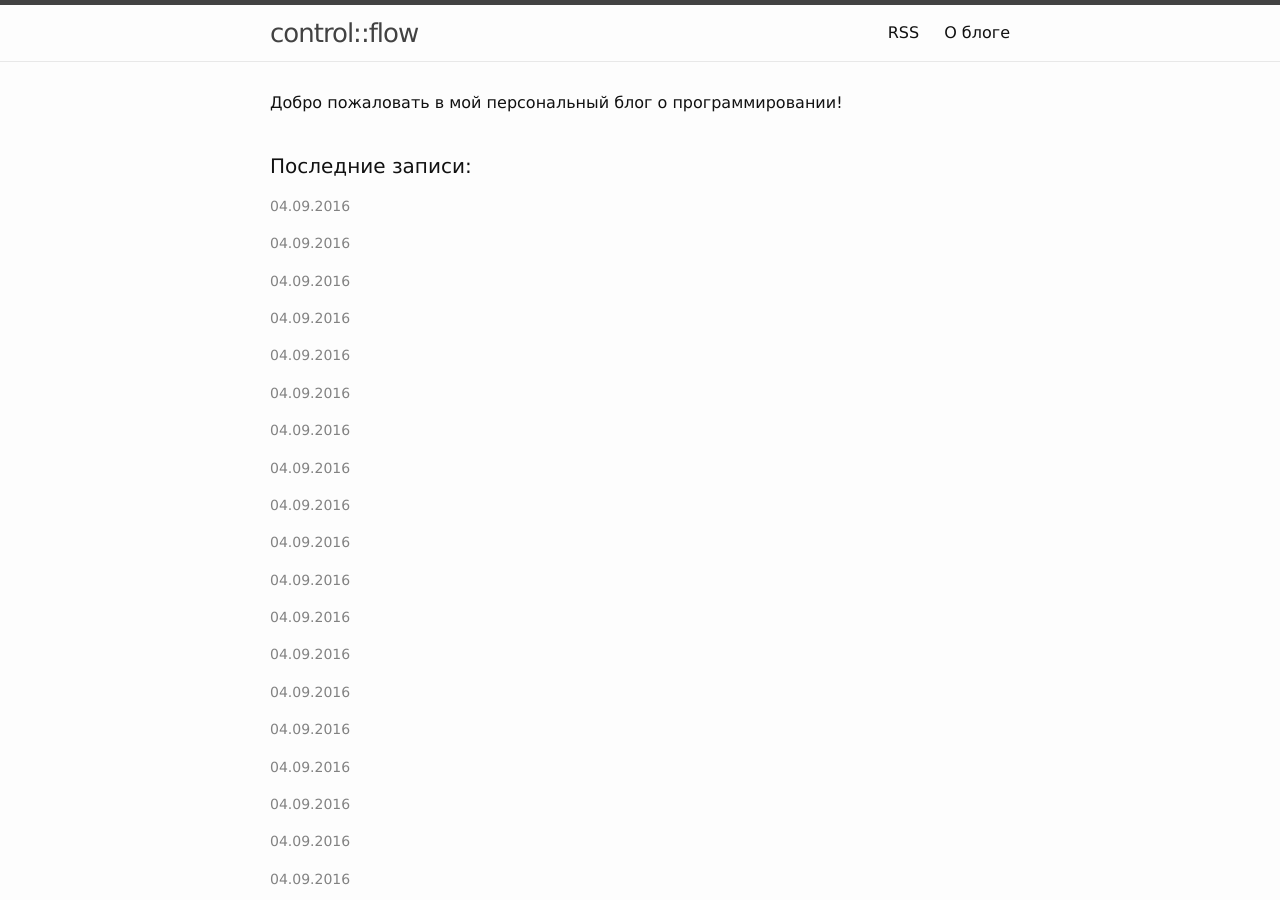
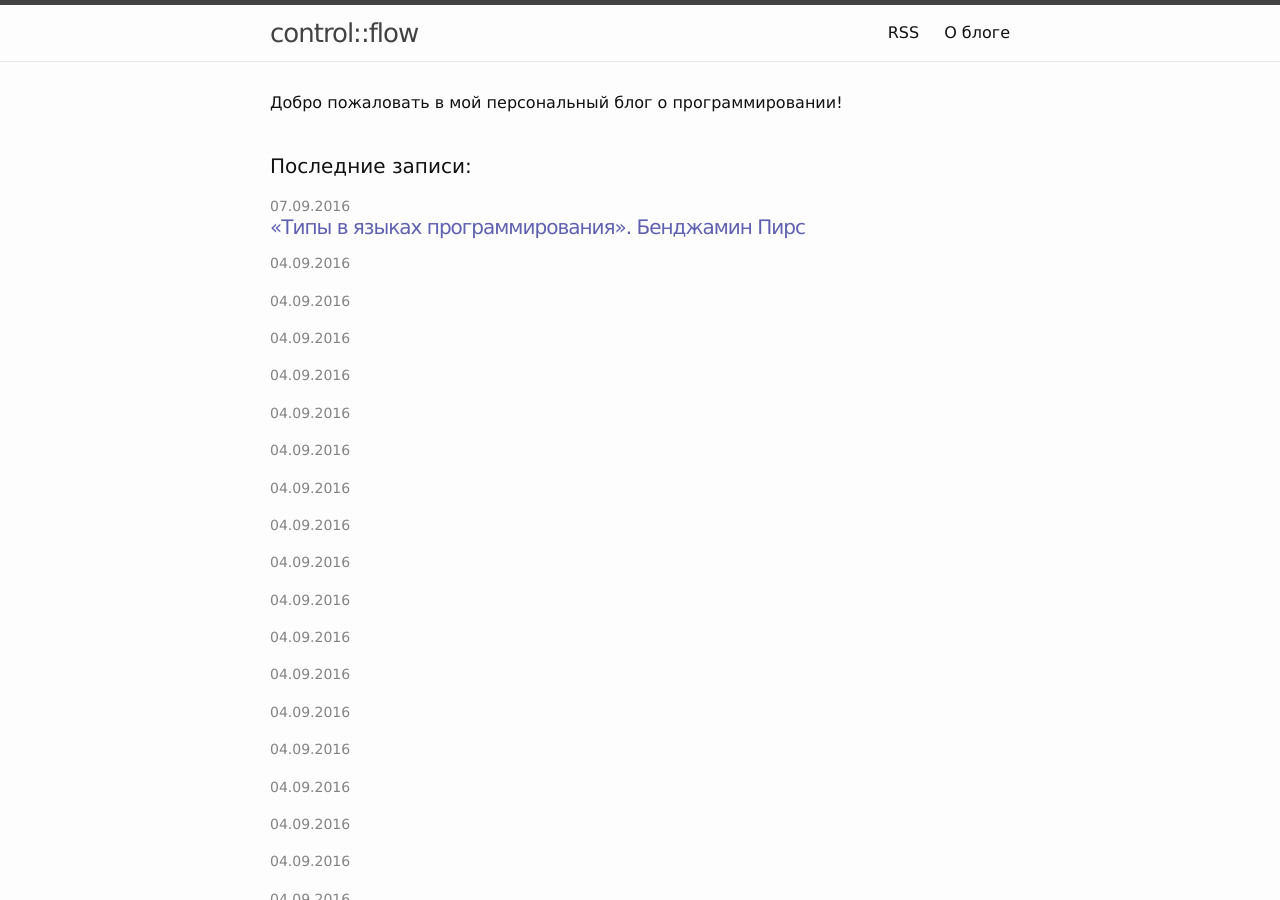
Before and after one commit to controlflow/controlflow.github.io, a Jekyll site: the page built from index.html, in a window 1280 px wide and 900 px high. Built offline with Jekyll 4.4.1, drawn with Linux system fonts in a browser that asks for light colours; Markdown is read by kramdown in place of the engine named in the settings; some of the changed text lies outside the part shown.

Commit message:
date fix

```diff
--- a/_posts/2016-09-01-tapl-review.markdown
+++ b/_posts/2016-09-07-tapl-review.markdown
@@ -1,7 +1,7 @@
 ---
 layout: post
 title: "«Типы в языках программирования». Бенджамин Пирс"
-date: 2015-04-08 17:54:00
+date: 2016-09-07 10:00:00
 author: Шведов Александр
 tags: tapl typesystems types
 ---
```
